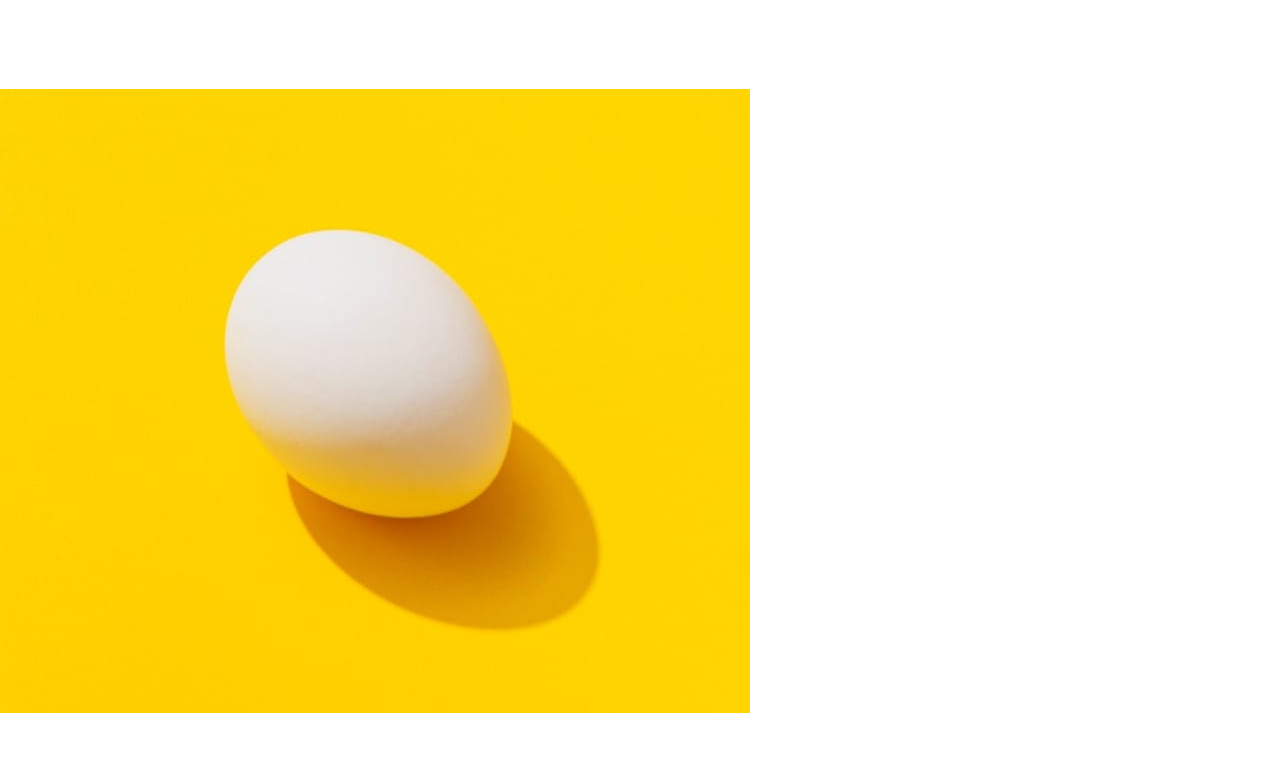
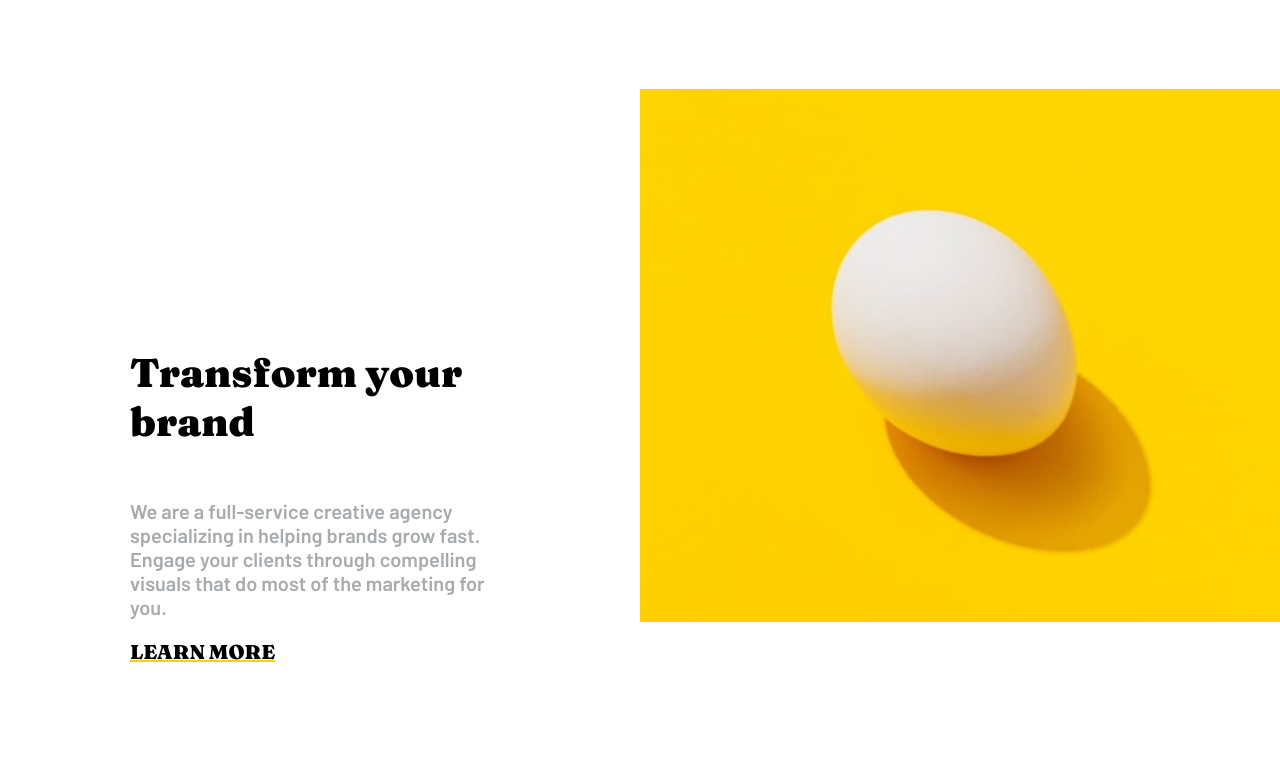
Before and after one commit to chambrin/sunnyside-agency-landing-page, a website built with webpack: page index.html in a window 1280 px wide. Shown: the part 762-1520 px from the top of the page. Built offline with nearby package versions, Linux system fonts and the light colour scheme.

Commit message:
💄 main 1 part

```diff
--- a/assets/style/scss/components/LandingPage.scss
+++ b/assets/style/scss/components/LandingPage.scss
@@ -1,20 +1,24 @@
 @import "../themes/colors";
 
-@media (min-width:  720px) {
+@media (min-width: 720px) {
+  .display-mlobile-img {
+    display: none;
+  }
   body {
     background: #fff;
   }
   .burger-menu {
     display: none;
   }
-  .landing{
-    background: url("../../../public/images/desktop/image-header.jpg") center no-repeat ;
+  .landing {
+    background: url("../../../public/images/desktop/image-header.jpg") center
+      no-repeat;
     background-size: 100%;
     background-position-y: top;
     height: 100vh;
     h1 {
       margin-top: 160px;
-      letter-spacing : 15px
+      letter-spacing: 15px;
     }
   }
   // Testimonial section desctop
@@ -24,7 +28,6 @@
     align-items: center;
     justify-content: center;
   }
-
 
   // Section img dESKTOP
   .img-section {
@@ -39,12 +42,37 @@
       height: 100%;
     }
   }
-     // main part desktop
+
+
+
+  // main part
+
+  .container-1 {
+    display: grid;
+    grid-template-columns: 1fr 1fr;
+    grid-template-rows: 1fr;
+    margin: 0;
+    padding: 0;
+
+  }
+  .main-bg-1 {
+    background: url("../../../public/images/desktop/image-transform.jpg") center no-repeat;
+    background-size: 100%;
+    object-fit: contain;
+    background-position-y: top;
+    margin: 0;
+    padding: 0;
+    height: 800px;
+    order: 2;
+  }
+
   .text {
-  text-align: center;
-  padding: 60px 40px;
+    display: flex;
+    flex-flow: column nowrap;
+    justify-content: center;
+    padding: 60px 130px;
     h2 {
-    font-family: 'Fraunces', serif;
+      font-family: "Fraunces", serif;
       font-size: 40px;
     }
     P {
@@ -52,7 +80,7 @@
       font-size: 20px;
     }
     a {
-    font-family: 'Fraunces', serif;
+      font-family: "Fraunces", serif;
       color: black;
       font-size: 20px;
       text-decoration: underline;
@@ -62,17 +90,19 @@
   }
 
   .block-1 {
-  background: url("../../../public/images/mobile/image-graphic-design.jpg") no-repeat center;
-  color: $Dark-desaturated ;
-  p{
-    color: $Dark-desaturated ;
+    background: url("../../../public/images/mobile/image-graphic-design.jpg")
+      no-repeat center;
+    color: $Dark-desaturated;
+    p {
+      color: $Dark-desaturated;
     }
   }
   .block-2 {
-  background: url("../../../public/images/mobile/image-photography.jpg") no-repeat center;
+    background: url("../../../public/images/mobile/image-photography.jpg")
+      no-repeat center;
     color: $Dark-blue;
-  p{
-    color: $Dark-blue ;
+    p {
+      color: $Dark-blue;
     }
   }
   .img-block {
@@ -83,11 +113,9 @@
     background-position-y: top;
     height: 568px;
   }
-//en main part
+  //END main part
+
 }
-
-
-
 
 .nav-container {
   display: flex;
@@ -100,16 +128,15 @@
   background: #ffffff;
   border: solid 0;
   border-radius: 5px;
-  a{
+  a {
     color: $Dark-blue;
   }
 }
 
-
 // FOOTER section
 footer {
-  background: #8FD4C5;
-  color: #2E7566;
+  background: #8fd4c5;
+  color: #2e7566;
   height: 400px;
   display: flex;
   flex-flow: column nowrap;
@@ -138,7 +165,6 @@ footer {
         height: 30px;
       }
     }
-
   }
   .footer-link {
     display: flex;
@@ -147,9 +173,8 @@ footer {
     padding: 0;
     gap: 50px;
     a {
-      color: #2E7566;
+      color: #2e7566;
       font-size: 18px;
     }
   }
-
 }
--- a/assets/style/scss/components/Mobile_LandingPage.scss
+++ b/assets/style/scss/components/Mobile_LandingPage.scss
@@ -1,7 +1,9 @@
 @import "../themes/colors";
 
 @media (max-width:  720px) {
-
+.display-desktop-img {
+  display: none;
+}
   .nav-link {
     display: none;
   }
--- a/index.html
+++ b/index.html
@@ -46,8 +46,9 @@
 
     <main>
         <div class="main-block container-1">
-            <div class="img-main">
-                <img src="public/images/mobile/image-transform.jpg">
+            <div class="img-main main-bg-1">
+                <img class="display-mlobile-img" src="public/images/mobile/image-transform.jpg">
+                <div class="display-desktop-img"></div>
             </div>
             <div class="text">
                 <h2>Transform your brand</h2>
```
Also changed, not shown: dist/bundle.js, 3 other files. Lines whose indentation alone changed are shown as unchanged.
